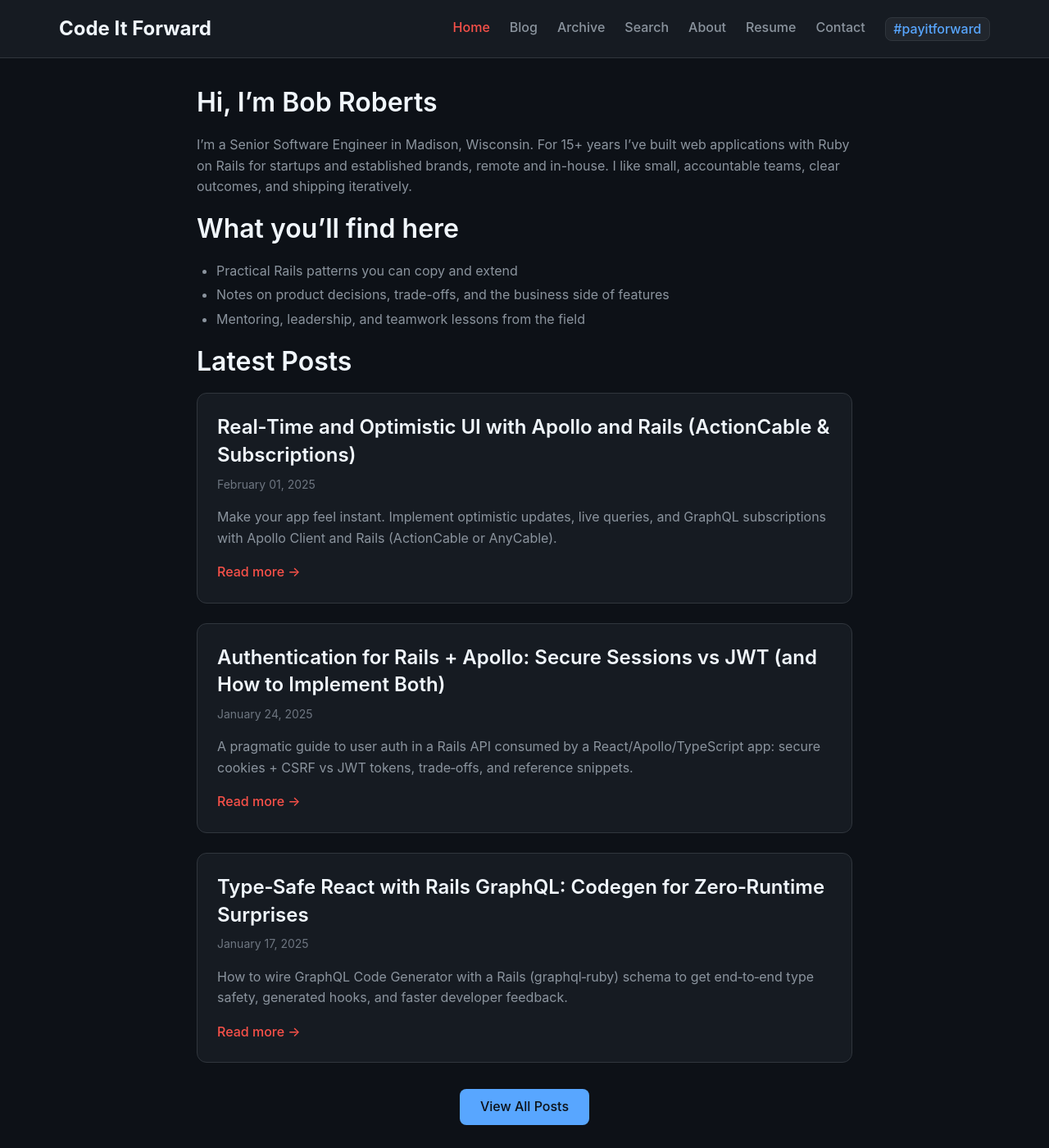
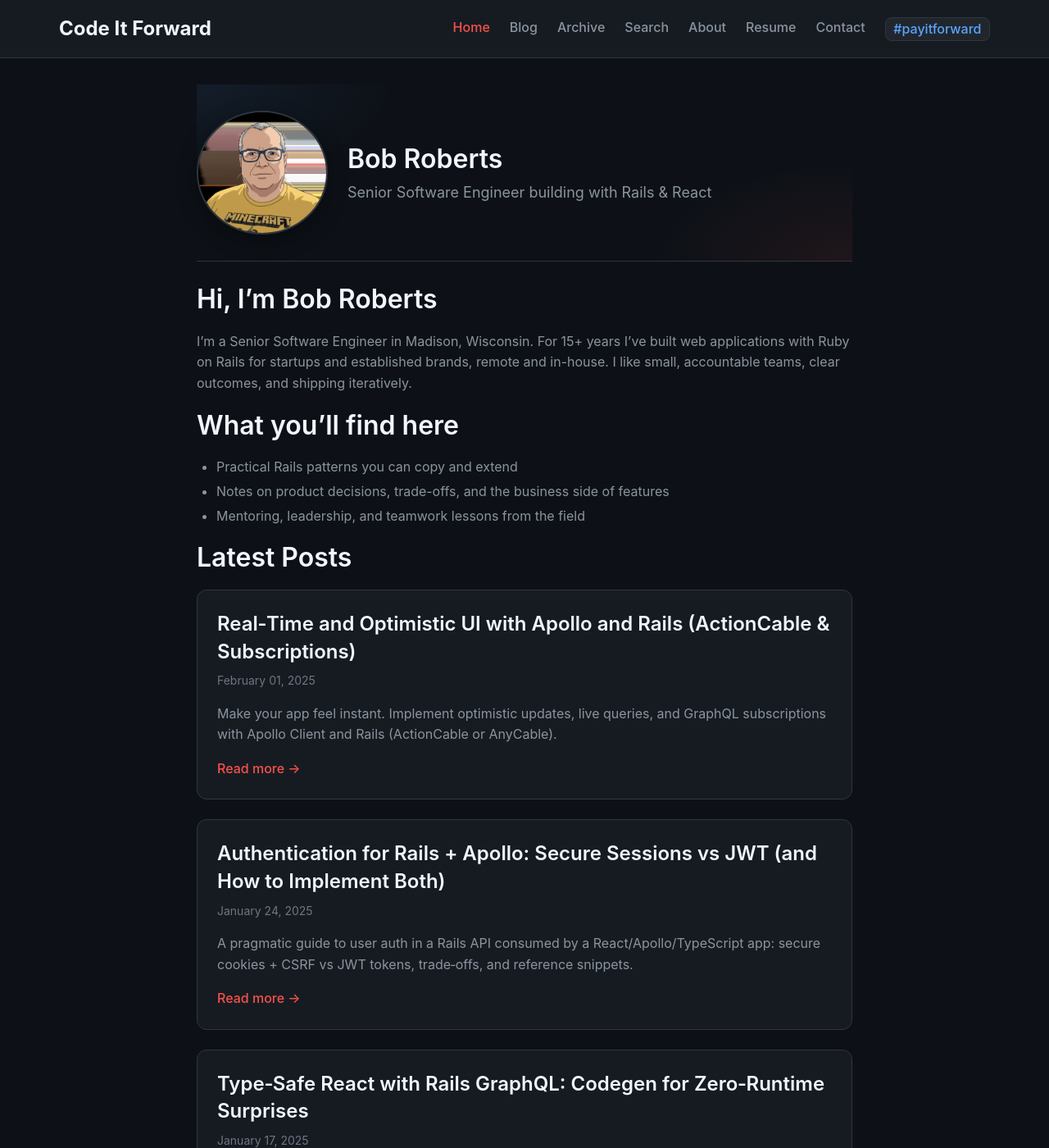
Before and after one commit to brobertsaz/brobertsaz.github.io, a Jekyll site: the page built from index.md, in a window 1280 px wide and 1400 px high. Shown: the whole window at 82% size. Built offline with Jekyll 4.4.1, drawn with Linux system fonts in a browser that asks for light colours.

Commit message:
added top section on home page

```diff
--- a/_sass/_components.scss
+++ b/_sass/_components.scss
@@ -467,3 +467,54 @@
   ol, ul { margin: 0; padding-left: 1.25rem; }
   a { color: var(--text-secondary); }
 }
+
+// Mini hero for home page
+.mini-hero {
+  display: flex;
+  align-items: center;
+  gap: $spacing-lg;
+  padding: $spacing-xl 0;
+  margin-bottom: $spacing-lg;
+  border-bottom: 1px solid var(--border-primary);
+  background:
+    radial-gradient(400px 200px at 0% 0%, rgba(88,166,255,0.08), transparent 60%),
+    radial-gradient(400px 200px at 100% 100%, rgba(248,81,73,0.08), transparent 60%);
+
+  .avatar {
+    width: 160px;
+    height: auto;
+    border-radius: 50%;
+    border: 2px solid var(--border-primary);
+    box-shadow: var(--shadow);
+    flex-shrink: 0;
+  }
+
+  .mini-hero-content {
+    h1 {
+      margin: 0 0 $spacing-xs 0;
+      color: var(--text-primary);
+      font-size: 2rem;
+    }
+
+    p {
+      margin: 0;
+      color: var(--text-secondary);
+      font-size: $font-size-lg;
+    }
+  }
+
+  @media (max-width: $breakpoint-sm) {
+    flex-direction: column;
+    text-align: center;
+    gap: $spacing-md;
+
+    .avatar {
+      width: 140px;
+      height: auto;
+    }
+
+    .mini-hero-content h1 {
+      font-size: 1.75rem;
+    }
+  }
+}
--- a/index.md
+++ b/index.md
@@ -2,6 +2,14 @@
 layout: home
 title: Home
 ---
+
+<div class="mini-hero">
+  <img src="/assets/images/comic-bob.png" alt="Bob Roberts" class="avatar">
+  <div class="mini-hero-content">
+    <h1>Bob Roberts</h1>
+    <p>Senior Software Engineer building with Rails & React</p>
+  </div>
+</div>
 
 ## Hi, I'm Bob Roberts
 
```
Also changed, not shown: 4 other files.
